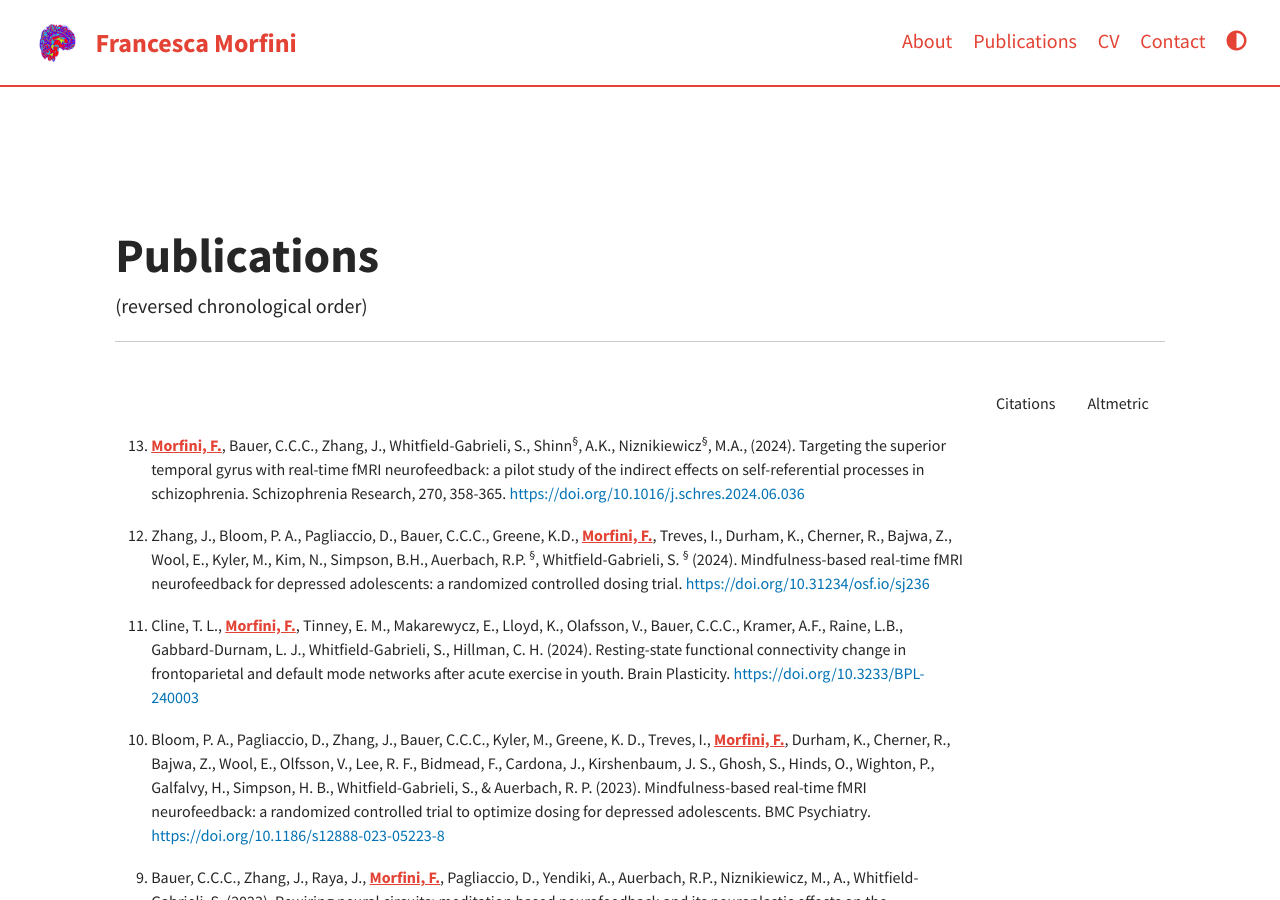
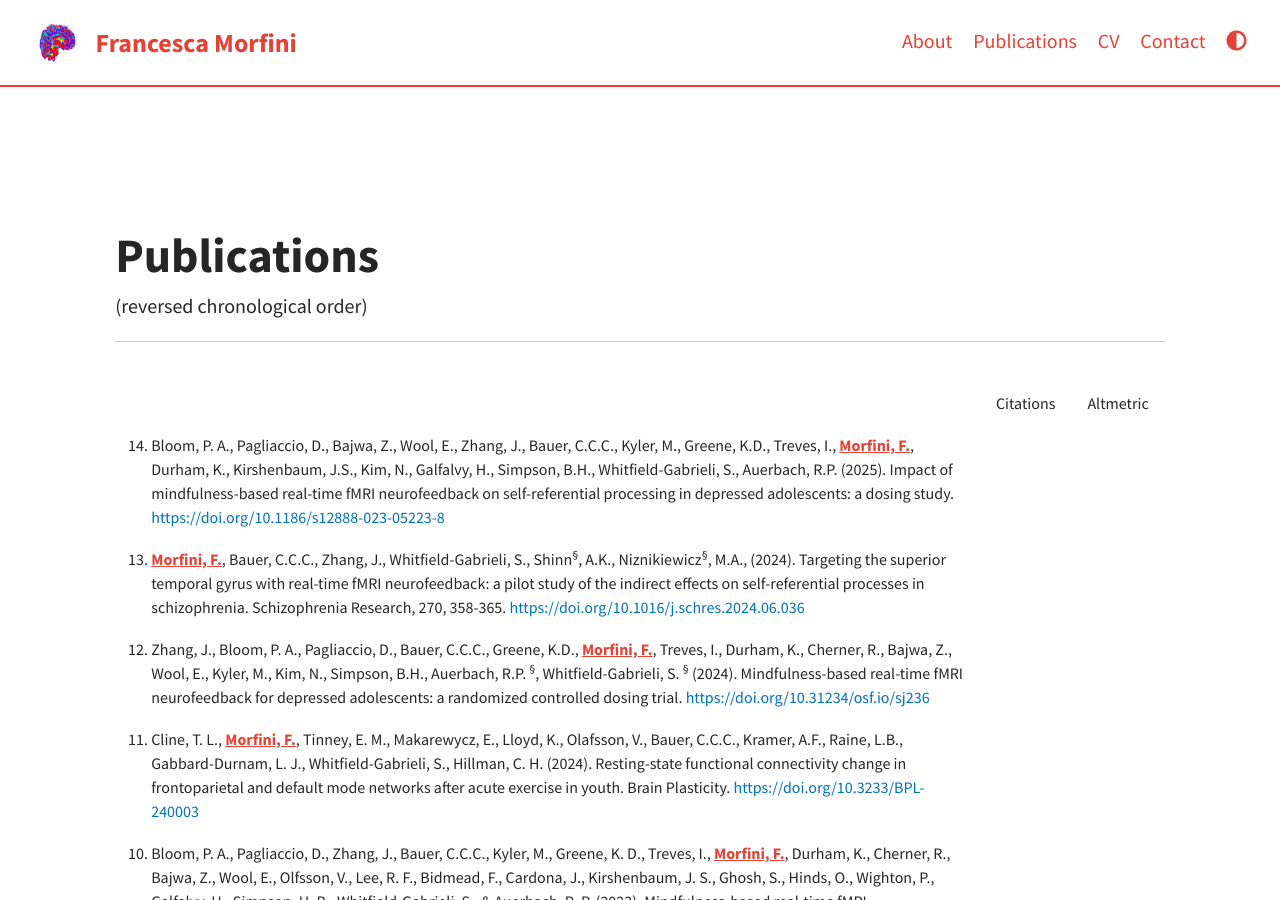
Before and after one commit to fmorfini/fmorfini.github.io, a Jekyll site: the page built from pages/publications.md, in a window 1280 px wide and 900 px high. Built offline with Jekyll 4.4.1, drawn with Linux system fonts in a browser that asks for light colours; a script that is not in the unit is left out; comment, search, counter and statistics services are not loaded.

Commit message:
Update publications.md
added preprint bloom 2025 PsyArXiv SRET

```diff
--- a/pages/publications.md
+++ b/pages/publications.md
@@ -33,7 +33,7 @@ td {
 ---
 
 <div id="anim">
-<ol reversed start="13">
+<ol reversed start="14">
 	<table> <!-- cellpadding="10" -->
 	<p></p>
 
@@ -57,6 +57,13 @@ some other syntax to add if necessary
 		<td>		</td>
 		<td>	Citations </td>
 		<td>	Altmetric </td>
+		</tr>
+
+		<tr>
+		<td>	<li> Bloom, P. A., Pagliaccio, D., Bajwa, Z., Wool, E., Zhang, J., Bauer, C.C.C., Kyler, M., Greene, K.D., Treves, I., <fm>Morfini, F.</fm>, Durham, K., Kirshenbaum, J.S., Kim, N., Galfalvy, H., Simpson, B.H., Whitfield-Gabrieli, S., Auerbach, R.P. (2025). Impact of mindfulness-based real-time fMRI neurofeedback on self-referential processing in depressed adolescents: a dosing study.
+		<a href="https://doi.org/10.1186/s12888-023-05223-8">https://doi.org/10.1186/s12888-023-05223-8</a>	</li>	</td>
+		<td>	<span class="__dimensions_badge_embed__" data-doi="10.31234/osf.io/dshcm" data-hide-zero-citations="true" data-legend="hover-right" data-style="small_circle"></span><script async src="https://badge.dimensions.ai/badge.js" charset="utf-8"></script> </td>
+		<td>	<div data-pmid="37848857" class='altmetric-embed' data-badge-type='donut' data-hide-less-than="0" data-hide-no-mentions="true" data-badge-popover="right" ></div>	</td>
 		</tr>
 
 		<tr>
```
